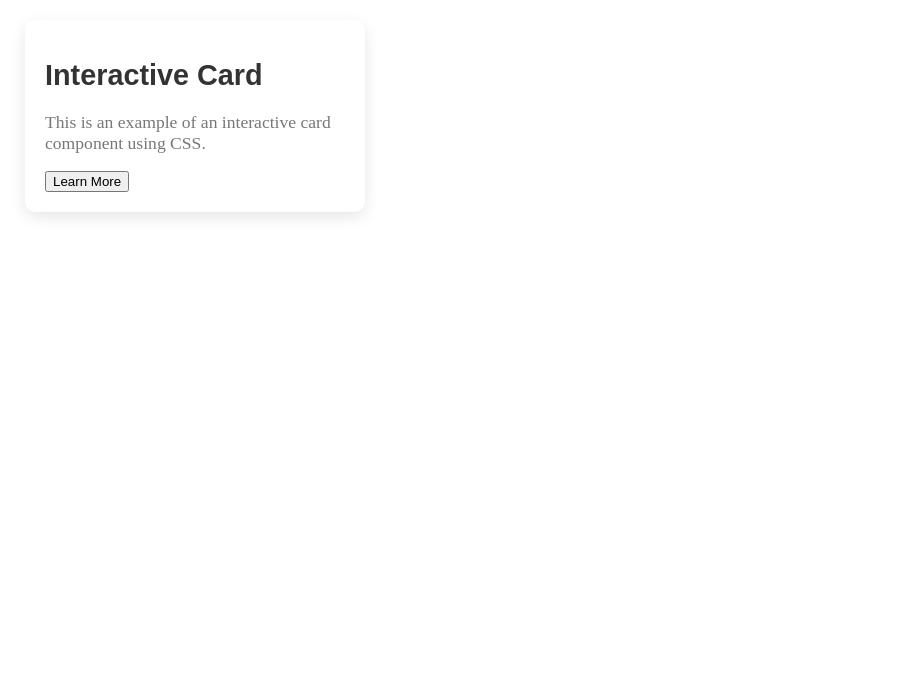
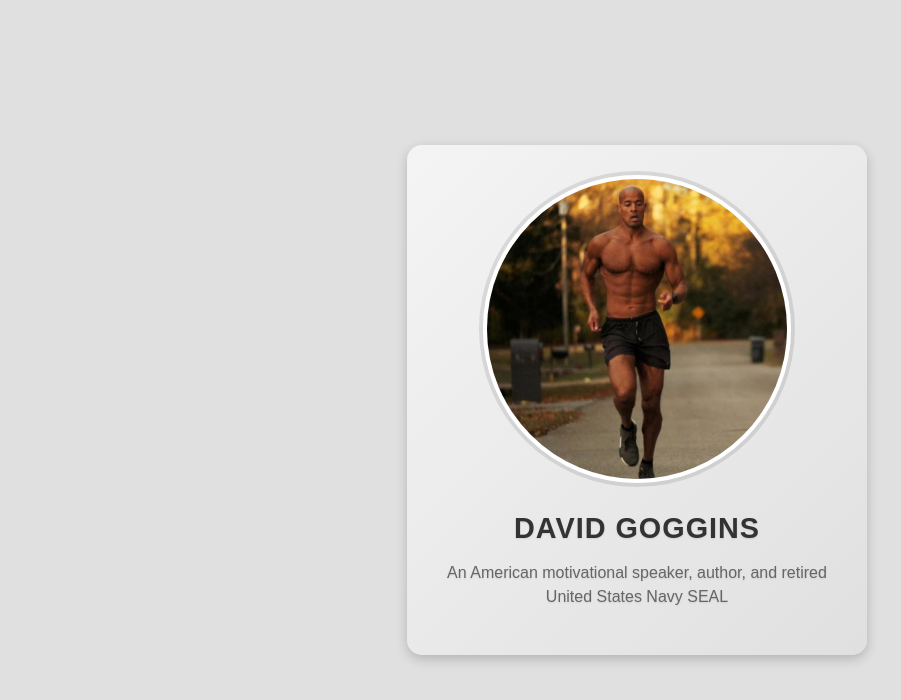
Before and after one commit to seme555/interactive-card-component, a plain HTML site: page index.html in a window 1280 px wide. Shown: the whole page, without its empty margins (3-904 px from the left). Drawn offline with Linux system fonts and the light colour scheme.

Commit message:
Updated card with modern styles and hover effects

```diff
--- a/index.html
+++ b/index.html
@@ -3,16 +3,17 @@
   <head>
     <meta charset="UTF-8" />
     <meta name="viewport" content="width=device-width, initial-scale=1.0" />
-    <title>Interactive Card</title>
+    <title>Interactive Card Component</title>
     <link rel="stylesheet" href="style.css" />
   </head>
   <body>
     <div class="card">
-      <h1 class="card-title">Interactive Card</h1>
-      <p class="card-description">
-        This is an example of an interactive card component using CSS.
+      <img src="assets/goggins.jpg" alt="David Goggins" class="profile-img" />
+      <h2>David Goggins</h2>
+      <p>
+        An American motivational speaker, author, and retired United States Navy
+        SEAL
       </p>
-      <button class="card-button">Learn More</button>
     </div>
   </body>
 </html>
--- a/style.css
+++ b/style.css
@@ -1,37 +1,78 @@
-/* style.css */
+body {
+  font-family: "Arial", sans-serif;
+  background-color: #e0e0e0;
+  margin: 0;
+  padding: 0;
+  display: flex;
+  justify-content: center;
+  align-items: center;
+  height: 100vh;
+}
+
 .card {
-  width: 300px;
-  margin: 20px;
+  width: 350px;
   padding: 20px;
   background-color: #fff;
-  border-radius: 10px;
-  box-shadow: 0 5px 15px rgba(0, 0, 0, 0.1);
+  border-radius: 12px;
+  box-shadow: 0 4px 8px rgba(0, 0, 0, 0.1);
+  text-align: center;
+  margin: 20px;
+  transition: transform 0.3s ease, box-shadow 0.3s ease;
+  cursor: pointer;
 }
 
-.card-title {
-  font-size: 2rem;
-  color: #333;
+.card:hover {
+  transform: translateY(-10px);
+  box-shadow: 0 8px 20px rgba(0, 0, 0, 0.2);
 }
 
-.card-description {
-  font-size: 1rem;
-  color: #555;
+.card img.profile-img {
+  width: 300px;
+  height: 300px;
+  border-radius: 50%;
+  object-fit: cover;
+  border: 4px solid #fff;
+  box-shadow: 0 0 0 4px rgba(0, 0, 0, 0.1);
+  margin-bottom: 15px;
 }
 
-/* Updated typography */
-.card-title {
+.card h2 {
   font-size: 1.8rem;
-  font-family: "Arial", sans-serif;
   color: #333;
+  margin: 10px 0;
+  font-weight: 600;
+  text-transform: uppercase;
+  letter-spacing: 1px;
 }
 
-.card-description {
-  font-size: 1.1rem;
-  color: #777;
+.card p {
+  font-size: 1rem;
+  color: #666;
+  line-height: 1.5;
+  padding: 0 10px;
+  font-weight: 300;
 }
 
-/* Hover effect */
-.card:hover {
+.card h2,
+.card p {
+  text-shadow: 0 1px 2px rgba(0, 0, 0, 0.1);
+}
+
+.card {
+  transition: all 0.3s ease;
+}
+
+.card {
+  background: linear-gradient(135deg, #f4f4f4, #e0e0e0);
+  border-radius: 15px;
+  padding: 30px;
+  width: 400px;
+  box-shadow: 0 4px 12px rgba(0, 0, 0, 0.2);
+  position: relative;
+}
+
+.card img.profile-img:hover {
+  border: 4px solid #ff7043;
   transform: scale(1.05);
-  transition: transform 0.3s ease;
+  transition: all 0.3s ease;
 }
```
Also changed, not shown: assets/goggins.jpg (added).
